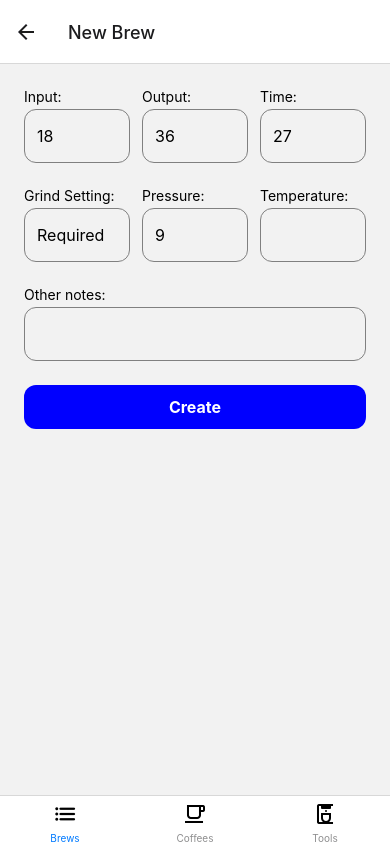
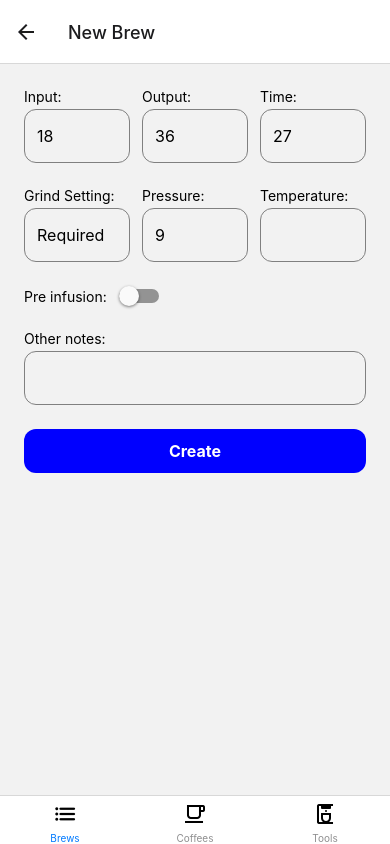
Before and after one commit to leventemathe/coffee-diary, a React Native app in the folder mobile/: screen /NewBrew in a window 390 px wide. Built offline with nearby package versions, Linux system fonts and the light colour scheme; no server answers.

Commit message:
add preinfusion to brew form

```diff
--- a/mobile/src/components/Form.tsx
+++ b/mobile/src/components/Form.tsx
@@ -21,6 +21,7 @@ const styles = StyleSheet.create({
   formRow: {
     gap: 12,
     flexDirection: "row",
+    alignItems: "center",
   },
   formCol: {
     flex: 1,
--- a/mobile/src/screens/NewBrewScreen.tsx
+++ b/mobile/src/screens/NewBrewScreen.tsx
@@ -5,7 +5,7 @@ import {
   FieldPath,
   FieldErrors,
 } from "react-hook-form";
-import { Text } from "react-native";
+import { Switch, Text } from "react-native";
 
 import { Button } from "@/components/Button";
 import { ErrorText } from "@/components/ErrorText";
@@ -120,6 +120,16 @@ export function NewBrewScreen() {
         />
       </FormRow>
       <FormRow>
+        <Text>Pre infusion:</Text>
+        <Controller
+          name="preInfusion"
+          control={control}
+          render={({ field: { onChange, value } }) => (
+            <Switch value={value} onValueChange={onChange} />
+          )}
+        />
+      </FormRow>
+      <FormRow>
         <FormCol>
           <Text>Other notes:</Text>
           <Controller
```
